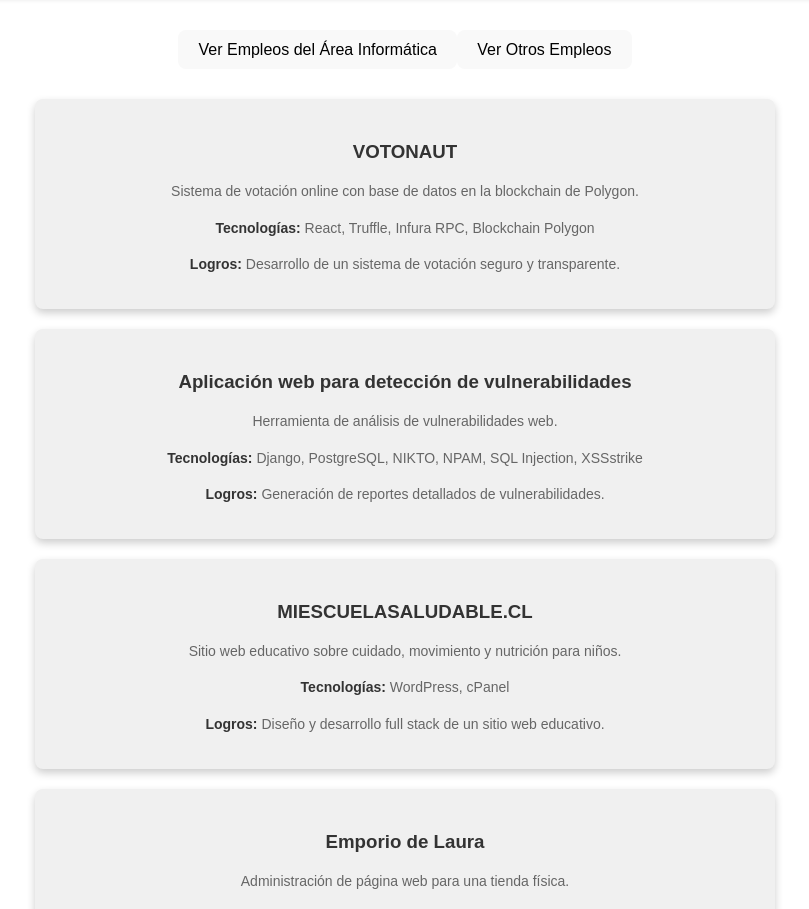
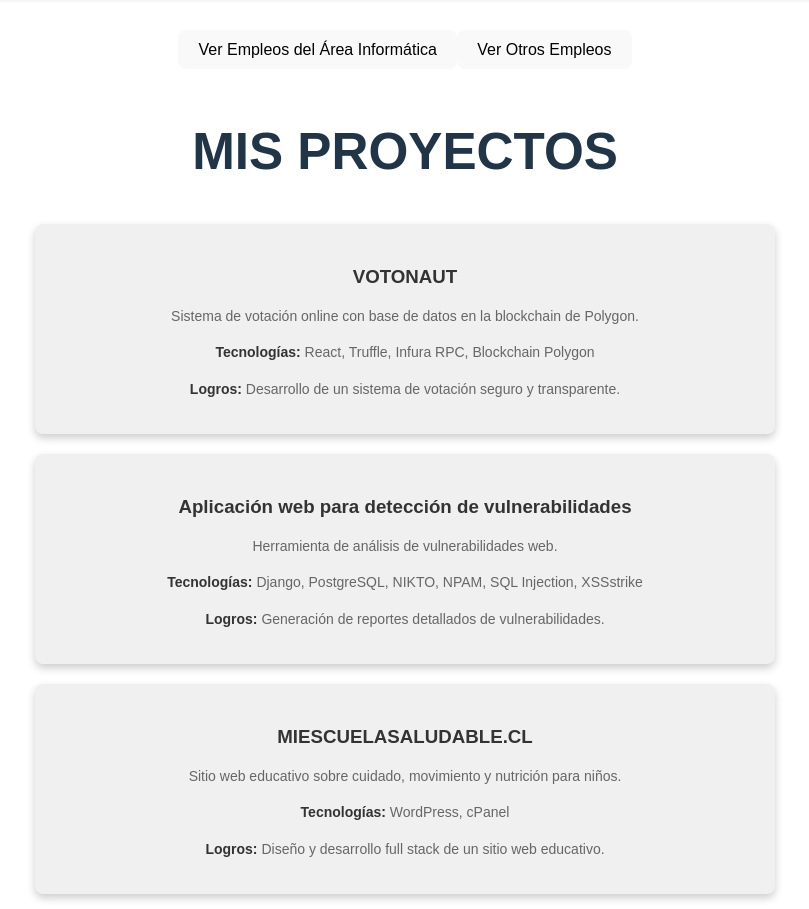
Before and after one commit to B3nj4-u/portfolio, a React (Vite) app: page / in a window 1280 px wide. Shown: the part 1040-1949 px from the top of the page, without its empty margins (235-1044 px from the left). Built offline with nearby package versions, Linux system fonts and the light colour scheme.

Commit message:
Mensaje de confirmación

```diff
--- a/src/components/projectsDisplay.jsx
+++ b/src/components/projectsDisplay.jsx
@@ -31,6 +31,7 @@
 
   return (
     <div className="projects-container">
+    <h1>MIS PROYECTOS</h1>
       {projects.map((project, index) => (
         <div key={index} className="project-card">
           <h3 className="project-name">{project.name}</h3>
```
